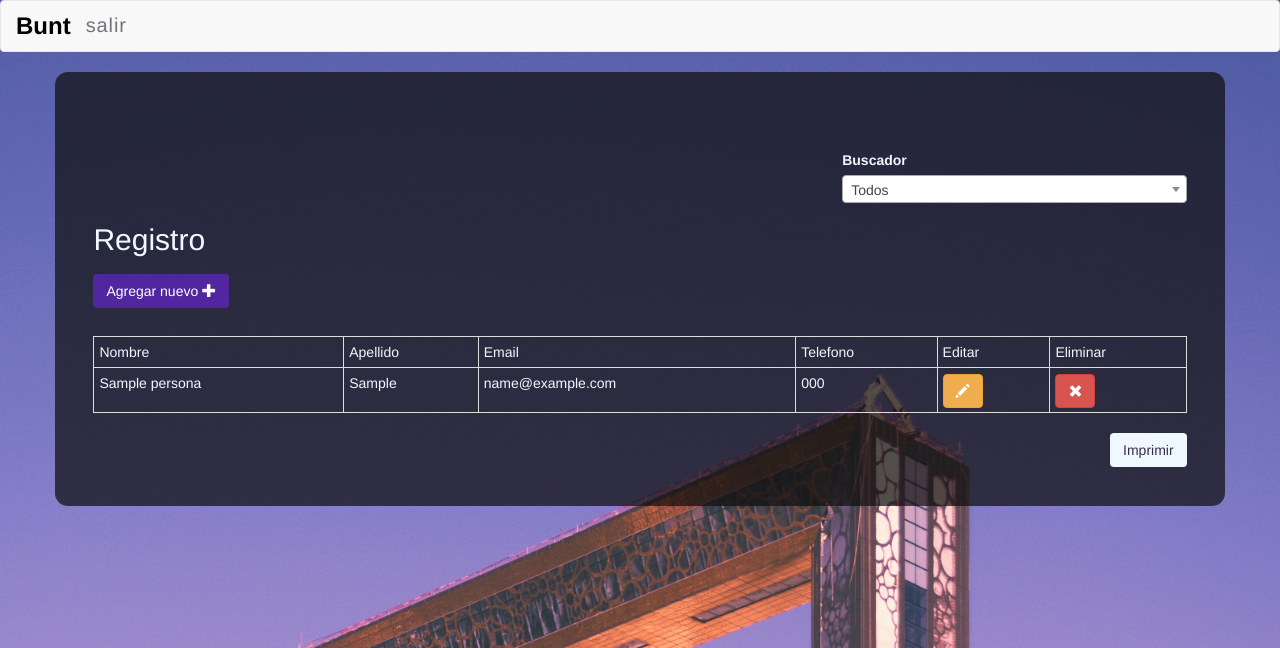
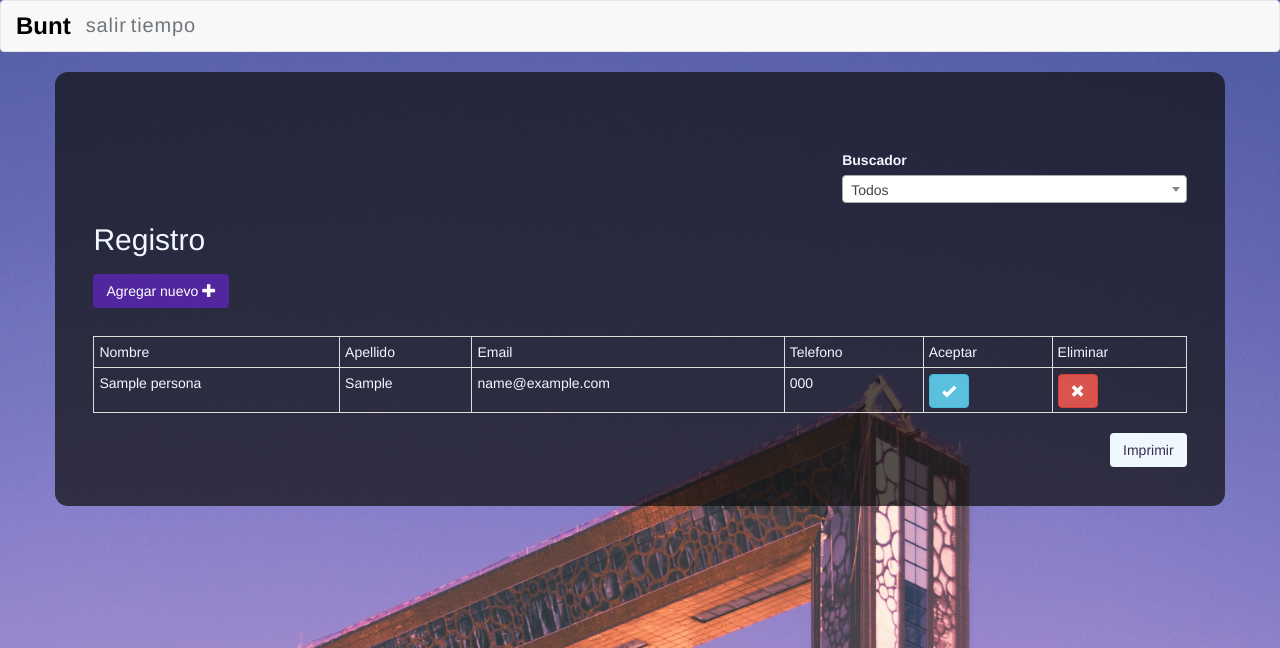
Before and after one commit to carlmrx/Proyecto_Tlacaelel, a PHP site: page /bitacoras/bitacoras.php in a window 1280 px wide. Shown: the top 648 px of the page. Run offline with PHP 8.4, Linux system fonts and the light colour scheme; the visitor is signed in with stand-in values (Sample User, id 1); tables that the repository leaves empty or names only in its code hold one stand-in row (values such as "Sample post").

Commit message:
final vercion 1

```diff
--- a/bitacoras/bitacoras.php
+++ b/bitacoras/bitacoras.php
@@ -1,10 +1,7 @@
 <?php
 session_start();
 if(isset($_SESSION['user'])){
-
-
 ?>
-
     <!DOCTYPE html>
     <html>
 
@@ -33,6 +30,8 @@ if(isset($_SESSION['user'])){
                 <div class="navbar-header">
                     <a class="navbar-brand" style="font-size:x-large;color: black" href="../index.html"><b>Bunt</b></a>
                     <a style="margin-top: 7px;font-size: 20px;line-height: 48px;letter-spacing: 0.045em;font-weight: 400;color:#70767b" href="../php/salir.php" role="button">salir</a>
+                    <a style="margin-top: 7px;font-size: 20px;line-height: 48px;letter-spacing: 0.045em;font-weight: 400;color:#70767b" href="php/tiempo.php" role="button">tiempo</a>
+
                 </div>
             </div>
         </nav>
@@ -80,7 +79,7 @@ if(isset($_SESSION['user'])){
                 <div class="modal-content" style="background-color: rgba(15, 15, 15, 0.712);">
                     <div class="modal-header">
                         <button type="button" class="close" data-dismiss="modal" aria-label="Close"><span aria-hidden="true">&times;</span></button>
-                        <h4 class="modal-title" id="myModalLabel">Actualizar datos</h4>
+                        <h4 class="modal-title" id="myModalLabel">Verificar datos</h4>
                     </div>
                     <div class="modal-body">
                         <input type="text" hidden="" id="idpersona" name="">
@@ -94,7 +93,7 @@ if(isset($_SESSION['user'])){
                         <input type="text" name="" id="telefonou" class="form-control input-sm">
                     </div>
                     <div class="modal-footer">
-                        <button type="button" class="btn btn-warning" id="actualizadatos" data-dismiss="modal">Actualizar</button>
+                        <button type="button" class="btn btn-warning" id="actualizadatos" data-dismiss="modal">Aceptar</button>
 
                     </div>
                 </div>
--- a/bitacoras/componentes/buscador.php
+++ b/bitacoras/componentes/buscador.php
@@ -2,8 +2,8 @@
 	require_once "../php/conexion.php";
 	$conexion=conexion();
 
-	$sql="SELECT id,nombre,apellido,email,telefono
-						from t_persona";
+	$sql="SELECT id,no_cuenta, nombre, carrera, correo
+						from mytable";
 				$result=mysqli_query($conexion,$sql);
 
  ?>
--- a/bitacoras/componentes/tabla.php
+++ b/bitacoras/componentes/tabla.php
@@ -21,7 +21,7 @@
 				<td>Apellido</td>
 				<td>Email</td>
 				<td>Telefono</td>
-				<td>Editar</td>
+				<td>Aceptar</td>
 				<td>Eliminar</td>
 			</tr>
 
@@ -30,8 +30,8 @@
 				if(isset($_SESSION['consulta'])){
 					if($_SESSION['consulta'] > 0){
 						$idp=$_SESSION['consulta'];
-						$sql="SELECT id,nombre,apellido,email,telefono
-						from t_persona where id='$idp'";
+						$sql="SELECT id,no_cuenta, nombre, carrera, correo
+						from mytable where id='$idp'";
 					}else{
 						$sql="SELECT id,nombre,apellido,email,telefono
 						from t_persona";
@@ -57,7 +57,7 @@
 				<td><?php echo $ver[3] ?></td>
 				<td><?php echo $ver[4] ?></td>
 				<td>
-					<button class="btn btn-warning glyphicon glyphicon-pencil" data-toggle="modal" data-target="#modalEdicion" onclick="agregaform('<?php echo $datos ?>')">
+					<button class="btn  btn-info glyphicon glyphicon-ok" data-toggle="modal" data-target="#modalEdicion" onclick="agregaform('<?php echo $datos ?>')">
 
 					</button>
 				</td>
--- a/bitacoras/php/pdf.php
+++ b/bitacoras/php/pdf.php
@@ -33,6 +33,7 @@ $pdf = new PDF();
 	}
 
 	$pdf->Output();
+
 	$sql="TRUNCATE TABLE t_persona";
 	$result=mysqli_query($conexion,$sql);
 
```
Also changed, not shown: bitacoras/php/actualizaDatos.php (+9 -6 lines), bitacoras/php/tiempo.php (+7 -2 lines).
